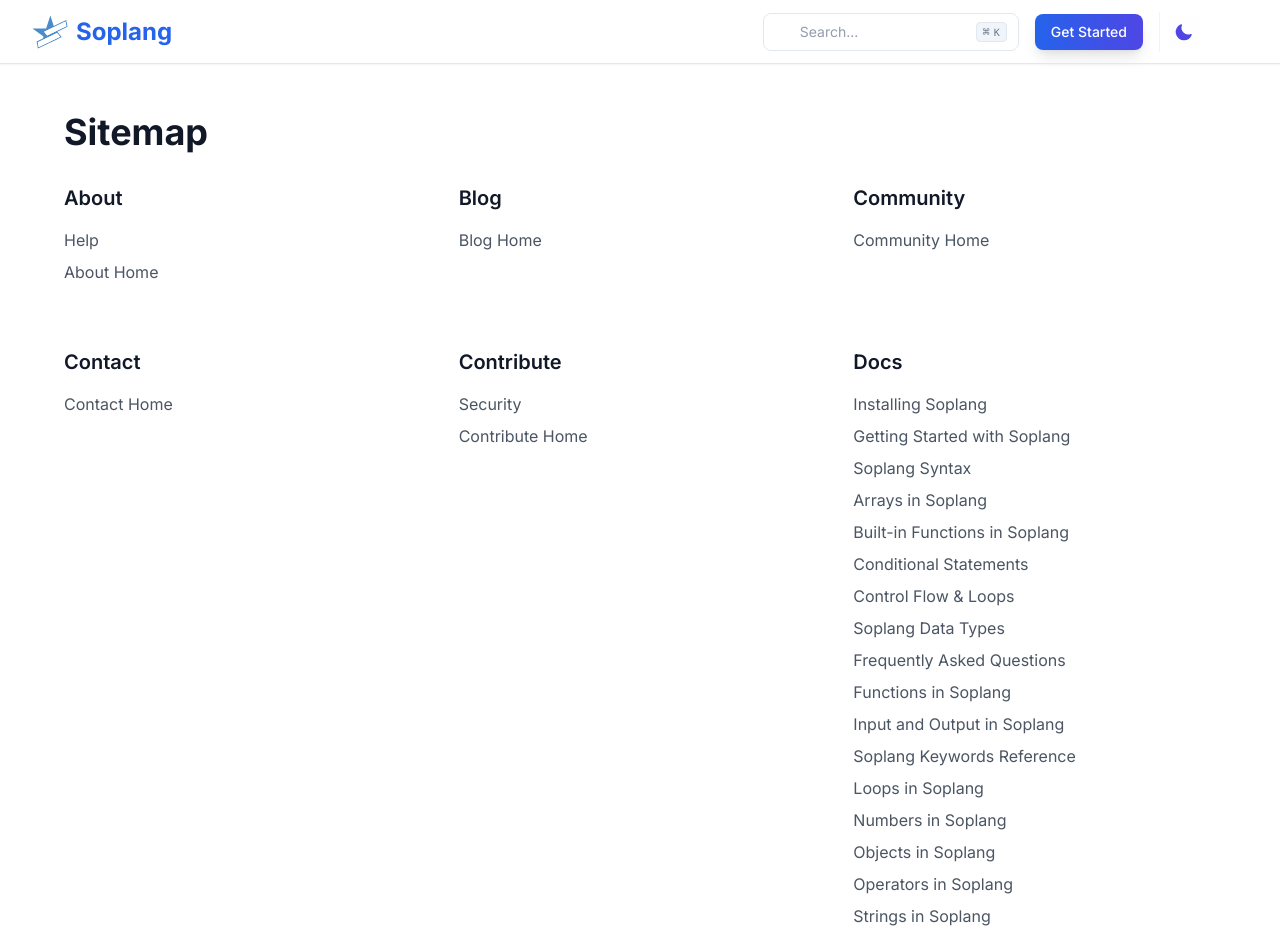
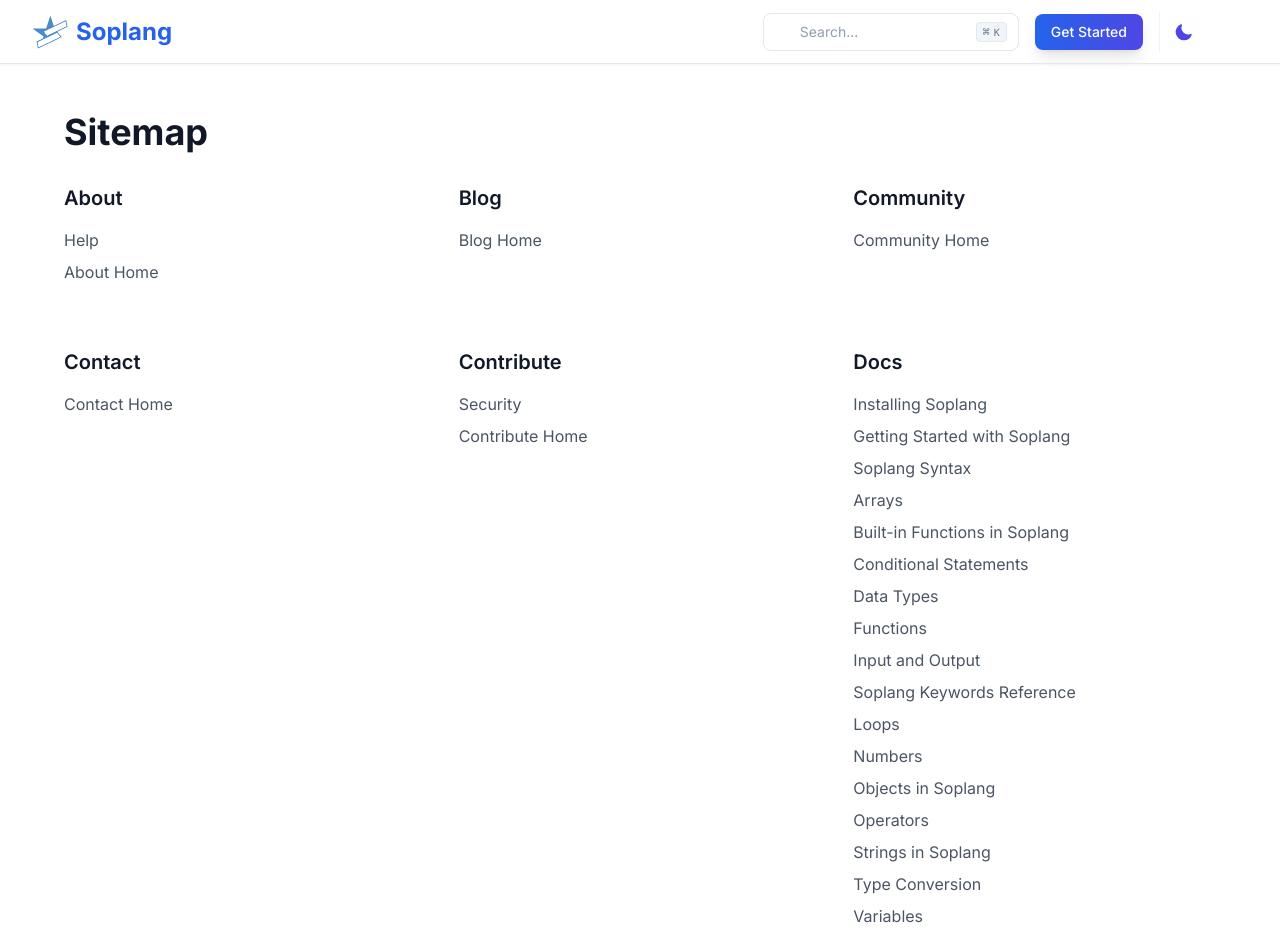
Before and after one commit to soplang/soplang.org, a Next.js app: page /sitemap in a window 1280 px wide. Shown: the top 940 px of the page. Built offline with nearby package versions, Linux system fonts and the light colour scheme; some icons are missing.

Commit message:
Updated sitemap to reflect numbered documentation filenames

```diff
--- a/src/constants/sitemap.ts
+++ b/src/constants/sitemap.ts
@@ -57,83 +57,79 @@
         "links": [
             {
                 "name": "Installing Soplang",
-                "href": "/docs/installation"
+                "href": "/docs/00_installation"
             },
             {
                 "name": "Getting Started with Soplang",
-                "href": "/docs/getting-started"
+                "href": "/docs/00_getting-started"
             },
             {
                 "name": "Soplang Syntax",
-                "href": "/docs/syntax-basics"
+                "href": "/docs/01_syntax-basics"
             },
             {
-                "name": "Arrays in Soplang",
-                "href": "/docs/arrays"
+                "name": "Arrays",
+                "href": "/docs/12_arrays"
             },
             {
                 "name": "Built-in Functions in Soplang",
-                "href": "/docs/built-in-functions"
+                "href": "/docs/15_built-in-functions"
             },
             {
                 "name": "Conditional Statements",
-                "href": "/docs/conditional-statements"
+                "href": "/docs/06_conditional-statements"
             },
             {
-                "name": "Control Flow & Loops",
-                "href": "/docs/control-flow"
+                "name": "Data Types",
+                "href": "/docs/09_data-types"
             },
             {
-                "name": "Soplang Data Types",
-                "href": "/docs/data-types"
+                "name": "Functions",
+                "href": "/docs/08_functions"
             },
             {
-                "name": "Frequently Asked Questions",
-                "href": "/docs/faq"
-            },
-            {
-                "name": "Functions in Soplang",
-                "href": "/docs/functions"
-            },
-            {
-                "name": "Input and Output in Soplang",
-                "href": "/docs/input-and-output"
+                "name": "Input and Output",
+                "href": "/docs/02_input-and-output"
             },
             {
                 "name": "Soplang Keywords Reference",
-                "href": "/docs/keywords-reference"
+                "href": "/docs/14_keywords-reference"
             },
             {
-                "name": "Loops in Soplang",
-                "href": "/docs/loops"
+                "name": "Loops",
+                "href": "/docs/07_loops"
             },
             {
-                "name": "Numbers in Soplang",
-                "href": "/docs/numbers"
+                "name": "Numbers",
+                "href": "/docs/11_numbers"
             },
             {
                 "name": "Objects in Soplang",
-                "href": "/docs/objects"
+                "href": "/docs/13_objects"
             },
             {
-                "name": "Operators in Soplang",
-                "href": "/docs/operators"
+                "name": "Operators",
+                "href": "/docs/05_operators"
             },
             {
                 "name": "Strings in Soplang",
-                "href": "/docs/strings"
+                "href": "/docs/10_strings"
             },
             {
-                "name": "Type Conversion in Soplang",
-                "href": "/docs/type-conversion"
+                "name": "Type Conversion",
+                "href": "/docs/04_type-conversion"
             },
             {
-                "name": "Soplang Variables",
-                "href": "/docs/variables"
+                "name": "Variables",
+                "href": "/docs/03_variables"
             },
             {
                 "name": "Docs Home",
                 "href": "/docs"
+            },
+            {
+                "name": "Faq",
+                "href": "/docs/faq"
             }
         ]
     },
```
